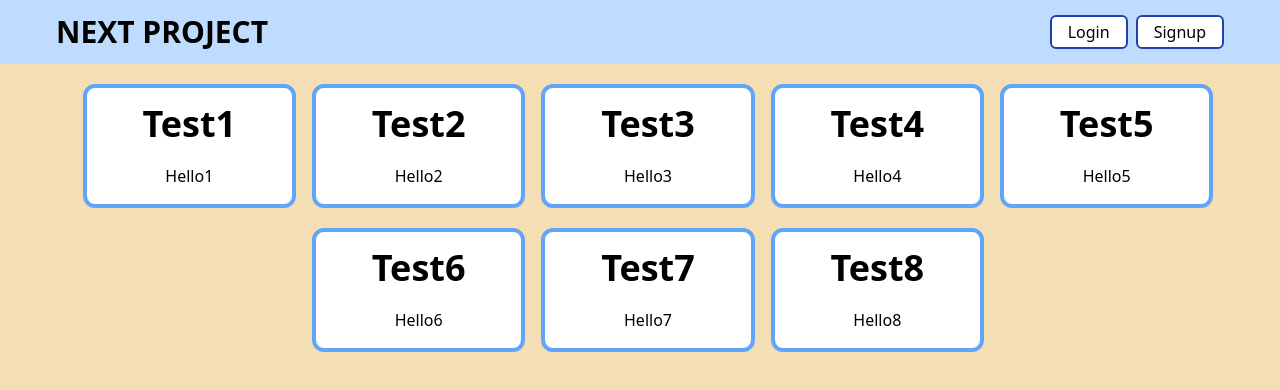
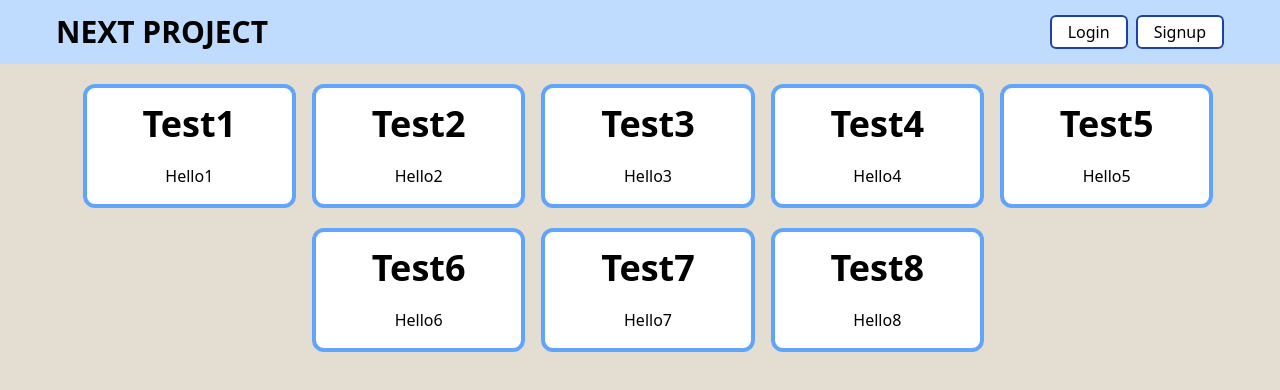
Before and after one commit to velja11/NextProject, a Next.js app: page / in a window 1280 px wide. Shown: the top 390 px of the page. Built offline with nearby package versions, Linux system fonts and the light colour scheme.

Commit message:
Changing bg-color

```diff
--- a/styles/globals.css
+++ b/styles/globals.css
@@ -20,6 +20,6 @@
 }
 
 body{
-    background-color: rgb(244, 222, 180);
+    background-color: rgb(228, 221, 209);
     color:black;
 }
```
